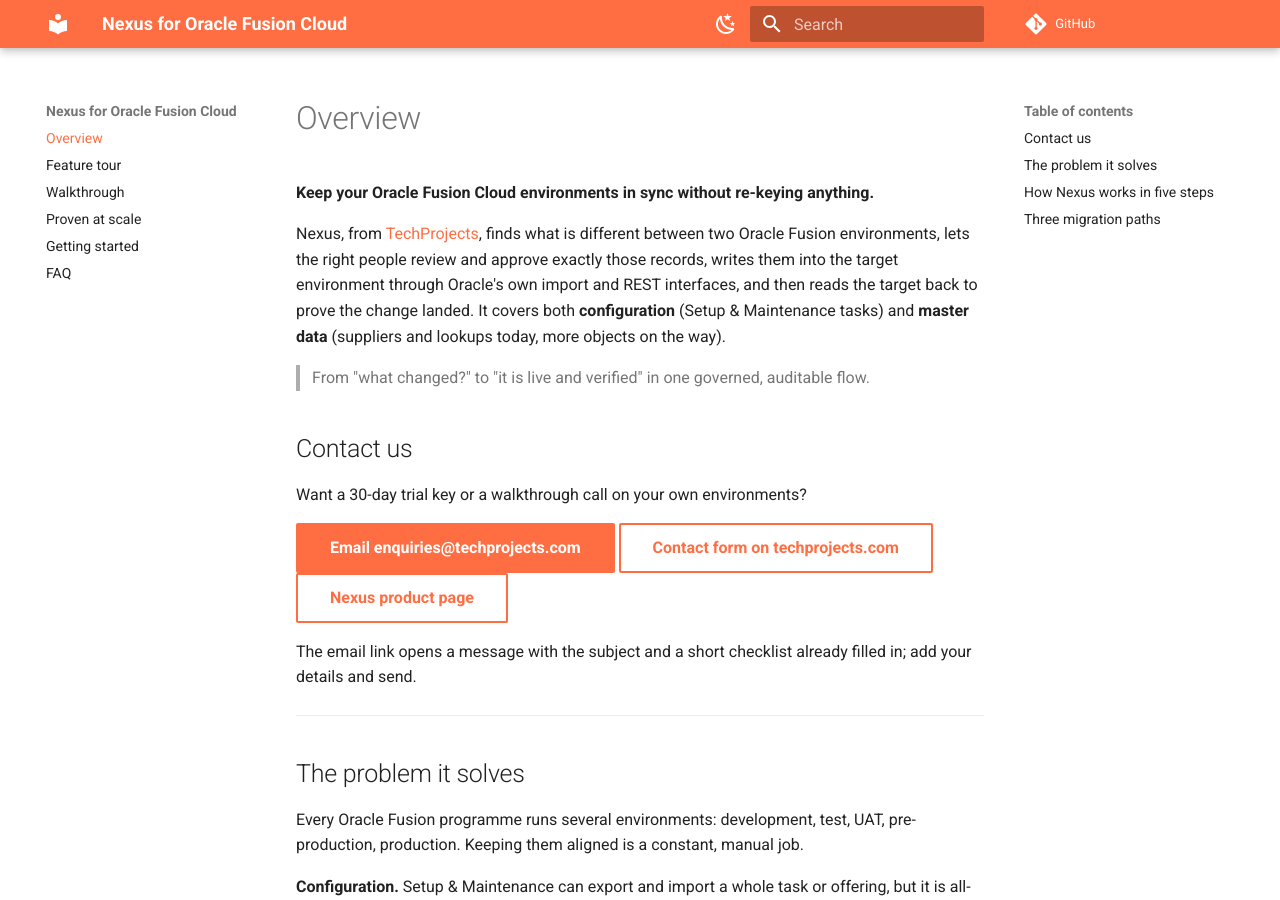
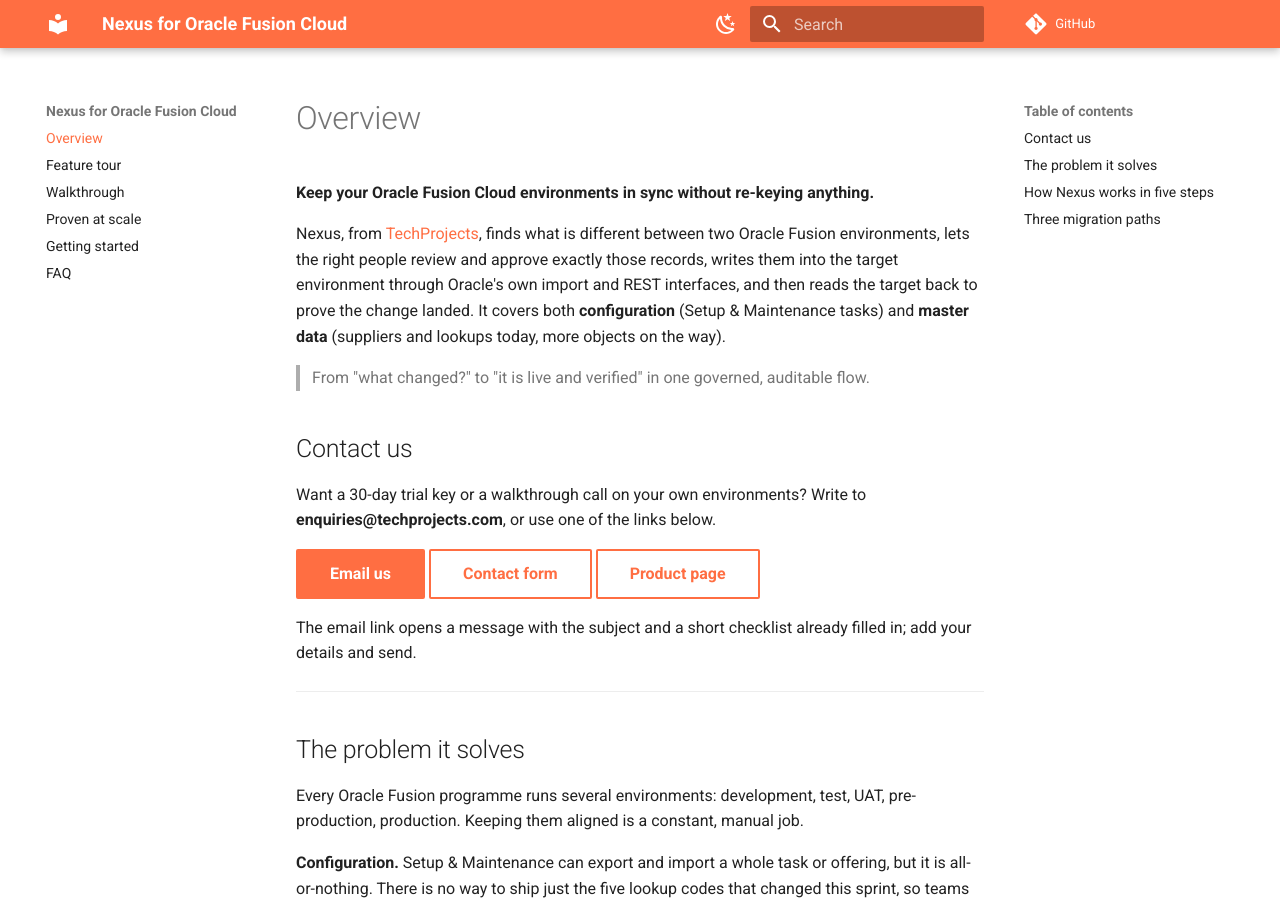
Before and after one commit to nexus-for-fusion/docs, an MkDocs documentation site: the page built from docs/index.md, in a window 1280 px wide and 900 px high. Built offline with MkDocs 1.6.1 and Material for MkDocs 9.7.7, drawn with Linux system fonts in a browser that asks for light colours; comment, search, counter and statistics services are not loaded.

Commit message:
contact labels

```diff
--- a/docs/index.md
+++ b/docs/index.md
@@ -8,11 +8,11 @@ Nexus, from [TechProjects](https://techprojects.com/products/nexus-for-oracle-fu
 
 ## Contact us
 
-Want a 30-day trial key or a walkthrough call on your own environments?
+Want a 30-day trial key or a walkthrough call on your own environments? Write to **enquiries@techprojects.com**, or use one of the links below.
 
-[Email enquiries@techprojects.com](mailto:enquiries@techprojects.com?subject=Nexus%20for%20Oracle%20Fusion%20Cloud%3A%20trial%20key%20or%20walkthrough%20call&body=Hello%20TechProjects%20team%2C%0A%0AI%20read%20the%20Nexus%20for%20Oracle%20Fusion%20Cloud%20documentation%20and%20would%20like%20to%3A%0A%5B%20%5D%20receive%20a%2030-day%20trial%20key%0A%5B%20%5D%20book%20a%20walkthrough%20call%0A%0AName%3A%0ACompany%3A%0ARole%3A%0AOracle%20Fusion%20Cloud%20environments%20we%20would%20use%20%28for%20example%20DEV1%20and%20DEV2%29%3A%0AWhat%20we%20want%20to%20move%20first%20%28configuration%20area%20or%20master%20data%20object%29%3A%0APreferred%20days%20and%20times%20for%20a%20call%20%28with%20time%20zone%29%3A%0A%0AThank%20you.){ .md-button .md-button--primary }
-[Contact form on techprojects.com](https://techprojects.com/contact){ .md-button }
-[Nexus product page](https://techprojects.com/products/nexus-for-oracle-fusion){ .md-button }
+[Email us](mailto:enquiries@techprojects.com?subject=Nexus%20for%20Oracle%20Fusion%20Cloud%3A%20trial%20key%20or%20walkthrough%20call&body=Hello%20TechProjects%20team%2C%0A%0AI%20read%20the%20Nexus%20for%20Oracle%20Fusion%20Cloud%20documentation%20and%20would%20like%20to%3A%0A%5B%20%5D%20receive%20a%2030-day%20trial%20key%0A%5B%20%5D%20book%20a%20walkthrough%20call%0A%0AName%3A%0ACompany%3A%0ARole%3A%0AOracle%20Fusion%20Cloud%20environments%20we%20would%20use%20%28for%20example%20DEV1%20and%20DEV2%29%3A%0AWhat%20we%20want%20to%20move%20first%20%28configuration%20area%20or%20master%20data%20object%29%3A%0APreferred%20days%20and%20times%20for%20a%20call%20%28with%20time%20zone%29%3A%0A%0AThank%20you.){ .md-button .md-button--primary }
+[Contact form](https://techprojects.com/contact){ .md-button }
+[Product page](https://techprojects.com/products/nexus-for-oracle-fusion){ .md-button }
 
 The email link opens a message with the subject and a short checklist already filled in; add your details and send.
 
```
